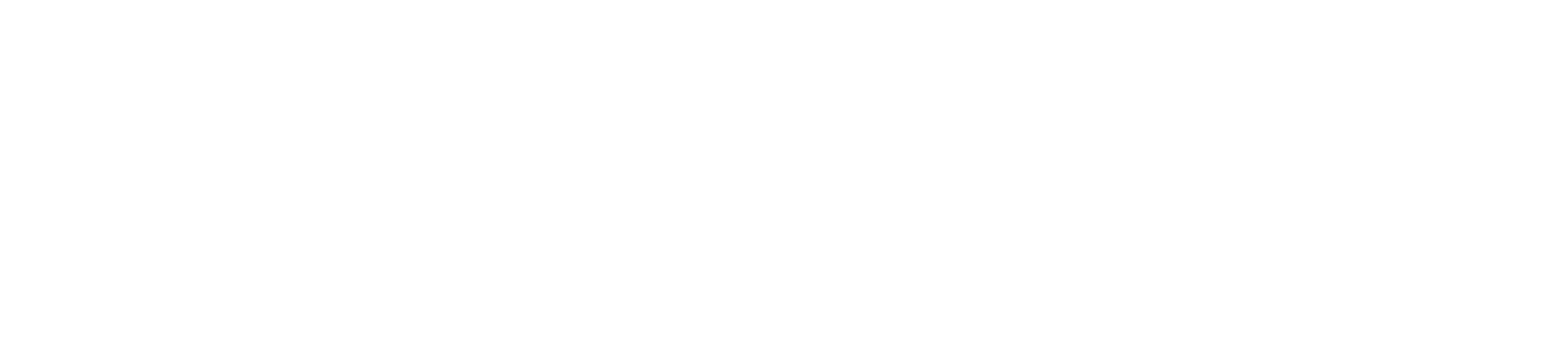
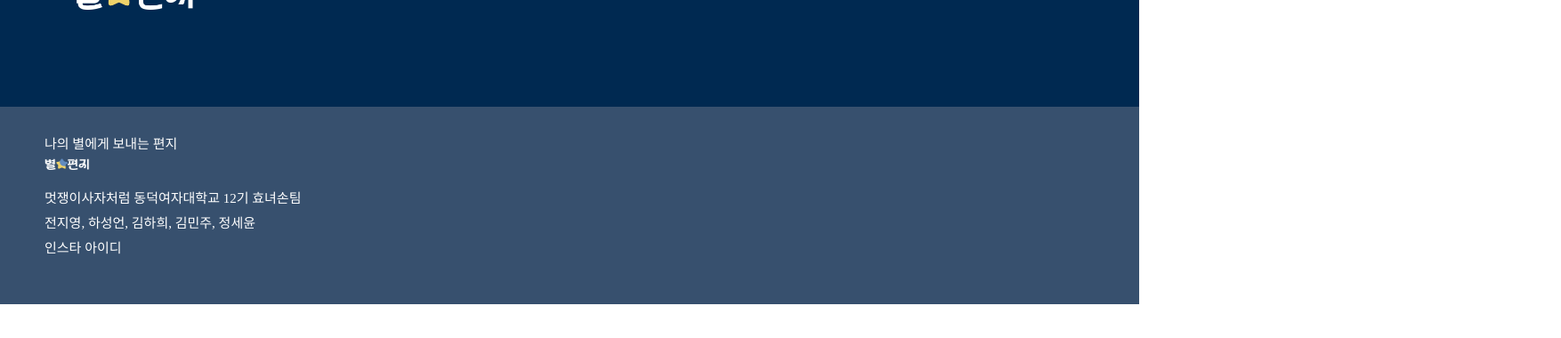
Before and after one commit to likelion12th-team2/starletter_FE, a React (Create React App) app: page /funeral in a window 1280 px wide. Before the commit this address had no page. Shown: the top 380 px of the page at 89% size, 1754 px wide, since content can reach past the window. Built offline with nearby package versions, Linux system fonts and the light colour scheme.

Commit message:
헤더푸터

```diff
--- a/package.json
+++ b/package.json
@@ -12,6 +12,7 @@
     "react": "^18.3.1",
     "react-datepicker": "^7.3.0",
     "react-dom": "^18.3.1",
+    "react-modal": "^3.16.1",
     "react-router-dom": "6",
     "react-scripts": "5.0.1",
     "react-spring": "^9.7.3",
--- a/src/App.js
+++ b/src/App.js
@@ -6,6 +6,7 @@
 import Pluspet from "./pages/Pluspet";
 import Managepet from "./pages/Managepet";
 import Activity from "./pages/Activity";
+import Funeral from "./pages/Funeral";
 
 import MyBook from "./pages/MyBook";
 import MyBookAddPet from "./pages/MyBookAddPet";
@@ -24,6 +25,7 @@
         <Route path="/mypage/pluspet" element={<Pluspet />} />
         <Route path="/mypage/managepet" element={<Managepet />} />
         <Route path="/mypage/bookroom" element={<Activity />} />
+        <Route path="/funeral" element={<Funeral />} />
 
         <Route path="/mybook" element={<MyBook />}></Route>
         <Route path="/mybook/addpet" element={<MyBookAddPet />}></Route>
--- /dev/null
+++ b/src/pages/Funeral.jsx
@@ -0,0 +1,164 @@
+import React from "react";
+import { useState, useEffect, useRef } from "react";
+import { useNavigate, useParams } from "react-router-dom";
+import MyPageModal from "./MyPageModal";
+import * as F from "../styles/StyledFuneral";
+import axios from "axios";
+
+const Funeral = ({ nickname }) => {
+  const navigate = useNavigate();
+  const [isLoggedIn, setIsLoggedIn] = useState(false);
+  const [isModalOpen, setIsModalOpen] = useState(false);
+  const myPageRef = useRef(null);
+  const [token, setToken] = useState("");
+
+  useEffect(() => {
+    // 로그인 상태 확인 (예시: localStorage에 토큰이 있는지 확인)
+    const token = localStorage.getItem("token");
+    if (token) {
+      console.log("로그인 되어있음");
+      setIsLoggedIn(true);
+    }
+  }, []);
+
+  const goHome = () => {
+    navigate(`/`);
+  };
+
+  const goLogin = () => {
+    navigate(`/login`);
+  };
+
+  const goJoin = () => {
+    navigate(`/join`);
+  };
+
+  const openModal = () => {
+    setIsModalOpen(true);
+  };
+
+  const closeModal = () => {
+    setIsModalOpen(false);
+  };
+
+  const goMyBook = () => {
+    navigate(`/mybook`);
+  };
+
+  const goLib = () => {
+    navigate(`/library`);
+  };
+
+  const profile = {
+    // image: 'path_to_profile_image.jpg',
+    name: nickname,
+  };
+
+  const handleLogout = async () => {
+    try {
+      const response = await axios.post(
+        "http://127.0.0.1:8000/accounts/logout/",
+        {},
+        {
+          headers: {
+            Authorization: `Bearer ${token}`, // 헤더에 저장된 토큰 사용
+          },
+        }
+      );
+      console.log("로그아웃 성공:", response.data);
+      // 로그아웃 성공 시 토큰 삭제 및 상태 업데이트
+      localStorage.removeItem("token");
+      localStorage.removeItem("key");
+      setIsLoggedIn(false);
+      setToken("");
+      navigate(`/`);
+    } catch (error) {
+      console.error("로그아웃 실패:", error);
+    }
+  };
+
+  const goFun = () => {
+    navigate(`/funeral`);
+  };
+
+  const goMarket = () => {
+    navigate(`/market`);
+  };
+
+  return (
+    <F.Container>
+      <header>
+        <F.Nav>
+          <F.NavContent>
+            <F.Logo onClick={goHome}>
+              <img
+                id="logo"
+                src={`${process.env.PUBLIC_URL}/images/logo.png`}
+                alt="logo"
+              />
+            </F.Logo>
+            <F.MovingContent>
+              <div id="library" onClick={goMyBook}>
+                서재
+              </div>
+              <div id="bookroom" onClick={goLib}>
+                책방
+              </div>
+              <div id="comparison" onClick={goFun}>
+                장례식장 비교
+              </div>
+              <div id="market" onClick={goMarket}>
+                마켓
+              </div>
+            </F.MovingContent>
+            <div id="bar"> | </div>
+            <F.Account>
+              {isLoggedIn ? (
+                <>
+                  <div id="mypage" onClick={openModal} ref={myPageRef}>
+                    마이페이지
+                  </div>
+                  <div id="logout" onClick={handleLogout}>
+                    로그아웃
+                  </div>
+                </>
+              ) : (
+                <>
+                  <div id="login" onClick={goLogin}>
+                    로그인
+                  </div>
+                  <div id="join" onClick={goJoin}>
+                    회원가입
+                  </div>
+                </>
+              )}
+            </F.Account>
+          </F.NavContent>
+        </F.Nav>
+      </header>
+      <MyPageModal
+        isOpen={isModalOpen}
+        onClose={closeModal}
+        profile={profile}
+        anchorRef={myPageRef}
+      />
+      <footer>
+        <F.Footer>
+          <F.Introduction>
+            <div id="introduce">나의 별에게 보내는 편지</div>
+            <img
+              id="logo"
+              src={`${process.env.PUBLIC_URL}/images/logo.png`}
+              alt="logo"
+            />
+            <div id="team">멋쟁이사자처럼 동덕여자대학교 12기 효녀손팀</div>
+            <div id="name">전지영, 하성언, 김하희, 김민주, 정세윤</div>
+            <div id="sns">인스타 아이디</div>
+          </F.Introduction>
+        </F.Footer>
+      </footer>
+    </F.Container>
+  );
+};
+
+export default Funeral;
--- a/src/pages/Home.jsx
+++ b/src/pages/Home.jsx
@@ -3,22 +3,32 @@
 import { useNavigate, useParams } from "react-router-dom";
 import MyPageModal from "./MyPageModal";
 import * as H from "../styles/StyledHome";
-import { Nickname } from "../styles/StyledJoin";
+import axios from "axios";
 
 const Home = ({ nickname }) => {
   const navigate = useNavigate();
   const [isLoggedIn, setIsLoggedIn] = useState(false);
   const [isModalOpen, setIsModalOpen] = useState(false);
   const myPageRef = useRef(null);
+  const [token, setToken] = useState("");
 
   useEffect(() => {
-    // 로그인 상태 확인 (예시: localStorage에 토큰이 있는지 확인)
     const token = localStorage.getItem("token");
+    console.log("Stored Token:", token);
     if (token) {
       console.log("로그인 되어있음");
       setIsLoggedIn(true);
     }
   }, []);
+
+  // useEffect(() => {
+  //   // localStorage에 저장된 모든 항목을 콘솔에 출력
+  //   for (let i = 0; i < localStorage.length; i++) {
+  //     const key = localStorage.key(i);
+  //     const value = localStorage.getItem(key);
+  //     console.log(`Key: ${key}, Value: ${value}`);
+  //   }
+  // }, []);
 
   const goLogin = () => {
     navigate(`/login`);
@@ -36,10 +46,35 @@
     setIsModalOpen(false);
   };
 
-  const handleLogout = () => {
-    localStorage.removeItem("token"); // 예시로 localStorage에 저장된 토큰을 삭제
-    setIsLoggedIn(false);
-    navigate(`/`);
+  const handleLogout = async () => {
+    try {
+      const response = await axios.post(
+        "http://127.0.0.1:8000/accounts/logout/",
+        {},
+        {
+          headers: {
+            Authorization: `Bearer ${token}`, // 헤더에 저장된 토큰 사용
+          },
+        }
+      );
+      console.log("로그아웃 성공:", response.data);
+      // 로그아웃 성공 시 토큰 삭제 및 상태 업데이트
+      localStorage.removeItem("token");
+      localStorage.removeItem("key");
+      setIsLoggedIn(false);
+      setToken("");
+      navigate(`/`);
+    } catch (error) {
+      console.error("로그아웃 실패:", error);
+    }
+  };
+
+  const goFun = () => {
+    navigate(`/funeral`);
+  };
+
+  const goMarket = () => {
+    navigate(`/market`);
   };
 
   const profile = {
@@ -62,8 +97,12 @@
             <H.MovingContent>
               <div id="library">서재</div>
               <div id="bookroom">책방</div>
-              <div id="comparison">장례식장 비교</div>
-              <div id="market">마켓</div>
+              <div id="comparison" onClick={goFun}>
+                장례식장 비교
+              </div>
+              <div id="market" onClick={goMarket}>
+                마켓
+              </div>
             </H.MovingContent>
             <div id="bar"> | </div>
             <H.Account>
--- a/src/pages/Join.jsx
+++ b/src/pages/Join.jsx
@@ -34,9 +34,6 @@
           password: password,
           name: name,
           nickname: nickname,
-        },
-        {
-          withCredentials: true,
         }
       );
       navigate("/login");
--- a/src/pages/Login.jsx
+++ b/src/pages/Login.jsx
@@ -23,15 +23,26 @@
       );
       console.log("로그인 성공!");
 
-      // 로그인 성공 시 토큰을 로컬 스토리지에 저장
-      localStorage.setItem("token", response.data.token);
+      // 서버의 응답 데이터 출력
+      console.log("서버 응답:", response.data);
 
-      // 메인 페이지로 이동
-      navigate("/");
+      const token = response.data.key || response.data.data?.key;
+      if (token) {
+        localStorage.setItem("token", response.data.key);
+        console.log("토큰 저장 성공:", response.data.key);
+
+        // 메인 페이지로 이동'
+        navigate("/");
+      } else {
+        console.log("토큰이 응답 데이터에 없습니다.");
+        setMessage("로그인 응답에 토큰이 없습니다.");
+      }
     } catch (error) {
       if (error.response && error.response.status === 401) {
         console.log("잘못된 아이디 또는 비밀번호입니다.");
+        setMessage("잘못된 아이디 또는 비밀번호입니다.");
       } else {
+        console.log("로그인 실패:", error.message);
         setMessage("아이디와 비밀번호를 확인해주세요.");
       }
     }
--- a/src/pages/MyBook.jsx
+++ b/src/pages/MyBook.jsx
@@ -18,7 +18,7 @@
   };
 
   const goMyBookDetail = () => {
-    navigate(`/mybook/detail`);
+    navigate(`/MyBookDetail`);
   };
 
   return (
--- /dev/null
+++ b/src/styles/StyledFuneral.jsx
@@ -0,0 +1,144 @@
+import { styled } from "styled-components";
+
+export const Container = styled.div`
+  background: #fff;
+  width: 100%;
+  box-sizing: border-box;
+  padding: 0;
+  margin: 0;
+`;
+
+export const Nav = styled.div`
+  display: flex;
+  flex-direction: row;
+  align-items: center;
+  padding: 0;
+  margin: 0;
+  width: 100%;
+  height: 120px;
+  background: #002951;
+  color: #002951;
+`;
+
+export const Logo = styled.div`
+  margin-left: 80px;
+
+  #logo {
+    margin-top: -20px;
+    width: 140px;
+    height: 48px;
+  }
+`;
+
+export const NavContent = styled.div`
+  position: relative;
+  display: flex;
+  flex-direction: row;
+  justify-content: flex-end;
+  align-items: right;
+  gap: 60px;
+  margin-top: 20px;
+
+  #bar {
+    color: #fff;
+  }
+`;
+
+export const MovingContent = styled.div`
+  margin-left: 1000px;
+  display: flex;
+  flex-direction: row;
+  color: #fff;
+  text-align: center;
+  font-family: "Pretendard Variable";
+  font-size: 20px;
+  font-style: normal;
+  font-weight: 500;
+  line-height: normal;
+  gap: 60px;
+
+  #library {
+    cursor: pointer;
+  }
+
+  #bookroom {
+    cursor: pointer;
+  }
+
+  #comparison {
+    cursor: pointer;
+  }
+
+  #market {
+    cursor: pointer;
+  }
+`;
+
+export const Account = styled.div`
+  display: flex;
+  flex-direction: row;
+  font-family: "Pretendard Variable";
+  font-size: 20px;
+  font-style: normal;
+  font-weight: 500;
+  color: #fff;
+  gap: 60px;
+  line-height: normal;
+
+  #login {
+    cursor: pointer;
+  }
+
+  #join {
+    cursor: pointer;
+  }
+
+  #mypage {
+    cursor: pointer;
+  }
+
+  #logout {
+    cursor: pointer;
+  }
+`;
+
+export const Footer = styled.div`
+  bottom: 0;
+  height: 222px;
+  background: #37506e;
+  flex-shrink: 0;
+`;
+
+export const Introduction = styled.div`
+  margin-left: 50px;
+  display: flex;
+  flex-direction: column;
+  color: #fff;
+  font-family: "Pretendard Variable";
+  font-size: 15px;
+  font-style: normal;
+  font-weight: 400;
+  line-height: normal;
+
+  #introduce {
+    margin-top: 30px;
+  }
+
+  #logo {
+    margin-top: 5px;
+    width: 51px;
+    height: 15px;
+  }
+
+  #team {
+    margin-top: 20px;
+  }
+
+  #name {
+    margin-top: 7px;
+  }
+
+  #sns {
+    margin-top: 7px;
+  }
+`;
```
Also changed, not shown: src/pages/Pluspet.jsx (+44 -26 lines), src/pages/Market.jsx (added), src/styles/StyledMarket.jsx (added), 2 other files (tests, documents, lock files or other folders).
